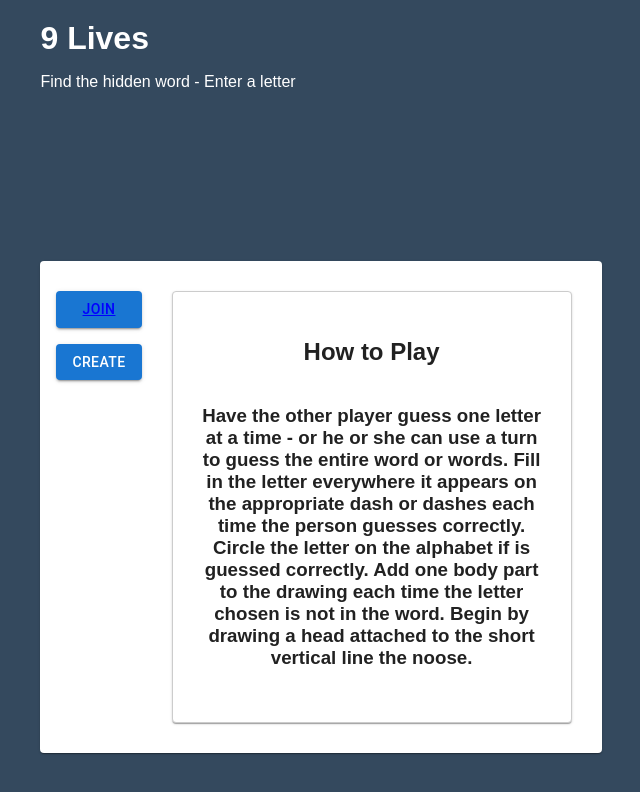
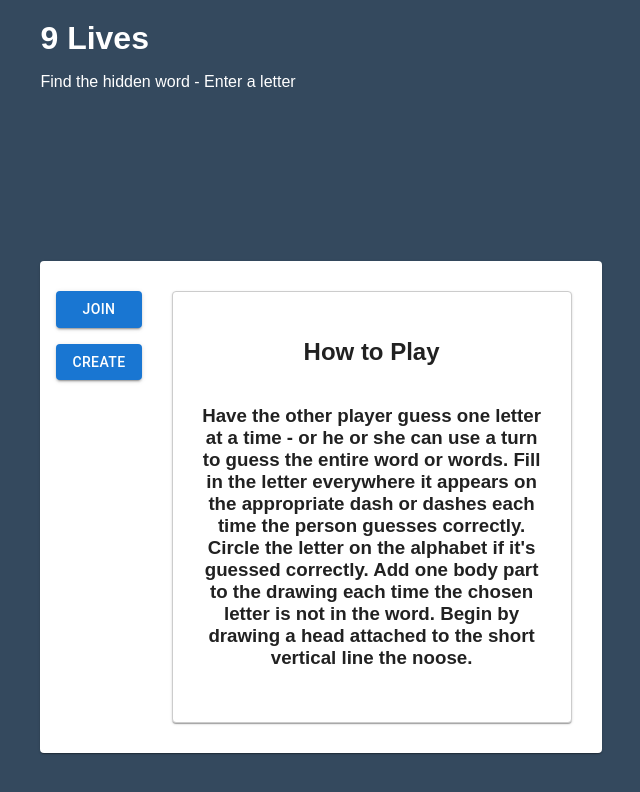
Before and after one commit to infomediadesign/sad-05-2023-project-9lives-frontend, a React (Create React App) app: page /home in a window 1280 px wide. Shown: the top 792 px of the page, without its empty margins (319-959 px from the left). Built offline with nearby package versions, Linux system fonts and the light colour scheme.

Commit message:
changed from button link to button component

```diff
--- a/src/components/Join.js
+++ b/src/components/Join.js
@@ -1,14 +1,90 @@
+// import React from "react";
+// import Button from "@mui/material/Button";
+// import Card from "@mui/material/Card";
+// import CardContent from "@mui/material/CardContent";
+// import TextField from "@mui/material/TextField";
+// import { BrowserRouter as Router, Switch, Route } from "react-router-dom";
+// import { Link } from "react-router-dom";
+
+// const Join = () => {
+//   const handleSubmit = (event) => {
+//     event.preventDefault();
+//   };
+
+//   return (
+//     <div>
+//       <Card className="card">
+//         <CardContent>
+//           <h2> Please Enter the Room Id</h2>
+//           <form onSubmit={handleSubmit}>
+//             <TextField
+//               type="alphanumeric"
+//               label="Room id"
+//               variant="outlined"
+//               fullWidth
+//               inputProps={{ inputMode: "numeric" }}
+//             />
+//             {/* <Button type="submit" variant="contained">
+//             <Link to="/home" className="linkto">
+//             Back
+//             </Link>
+//             </Button>
+//             <Button type="submit" variant="contained">
+//               Join
+//             </Button> */}
+//             <div className="buttonsDiv">
+//               <Button
+//                 className="button1"
+//                 style={{ marginBottom: "1rem" }}
+//                 type="submit"
+//                 variant="contained"
+//               >
+//                 <Link to="/playground" className="linkto">
+//                   Join
+//                 </Link>
+//               </Button>
+//               {/* <Button type="submit" variant="contained">
+//               Back
+//             </Button> */}
+//               <Button
+//                 className="button1"
+//                 style={{ marginBottom: "1rem" }}
+//                 type="submit"
+//                 variant="contained"
+//               >
+
+//               <Link to="/home" className="linkto">
+//                 Back
+//               </Link>
+//               </Button>
+//             </div>
+//           </form>
+//         </CardContent>
+//       </Card>
+//     </div>
+//   );
+// };
+
+// export default Join;
+
+
+
 import React from "react";
+import { useNavigate } from "react-router-dom";
 import Button from "@mui/material/Button";
 import Card from "@mui/material/Card";
 import CardContent from "@mui/material/CardContent";
 import TextField from "@mui/material/TextField";
-import { BrowserRouter as Router, Switch, Route } from "react-router-dom";
-import { Link } from "react-router-dom";
 
 const Join = () => {
+  const navigate = useNavigate();
+
   const handleSubmit = (event) => {
     event.preventDefault();
+    // Handle form submission logic if needed
+
+    // Navigate to the next page
+    navigate("/playground"); // Replace "/playground" with the desired URL of the next page
   };
 
   return (
@@ -24,14 +100,6 @@ const Join = () => {
               fullWidth
               inputProps={{ inputMode: "numeric" }}
             />
-            {/* <Button type="submit" variant="contained">
-            <Link to="/home" className="linkto">
-            Back
-            </Link>
-            </Button>
-            <Button type="submit" variant="contained">
-              Join
-            </Button> */}
             <div className="buttonsDiv">
               <Button
                 className="button1"
@@ -39,23 +107,16 @@ const Join = () => {
                 type="submit"
                 variant="contained"
               >
-                <Link to="/playground" className="linkto">
-                  Join
-                </Link>
+                Join
               </Button>
-              {/* <Button type="submit" variant="contained">
-              Back
-            </Button> */}
               <Button
                 className="button1"
                 style={{ marginBottom: "1rem" }}
-                type="submit"
+                type="button"
                 variant="contained"
+                onClick={() => navigate("/home")}
               >
-
-              <Link to="/home" className="linkto">
                 Back
-              </Link>
               </Button>
             </div>
           </form>
--- a/src/components/Login.js
+++ b/src/components/Login.js
@@ -1,5 +1,8 @@
+
 import React, { useState } from 'react';
+import { useNavigate } from 'react-router-dom';
 import { Link } from 'react-router-dom';
+
 import Card from '@mui/material/Card';
 import CardContent from '@mui/material/CardContent';
 import TextField from '@mui/material/TextField';
@@ -7,13 +10,14 @@ import Button from "@mui/material/Button";
 import './Login.css';
 
 const Login = () => {
+  const navigate = useNavigate();
   const [email, setEmail] = useState('');
   const [password, setPassword] = useState('');
 
   const handleLogin = (e) => {
     e.preventDefault();
     console.log('Logging in...', email, password);
-
+    navigate('/home'); // Replace '/home' with the desired URL of the next page
   };
 
   return (
@@ -37,9 +41,7 @@ const Login = () => {
           </div>
 
           <Button type="submit" variant="contained" fullWidth>
-            <Link to="/home" className="linkto">
             Login
-            </Link>
           </Button>
 
           <p className='message'>
--- a/src/components/PostLogin.js
+++ b/src/components/PostLogin.js
@@ -1,13 +1,15 @@
 import React from "react";
+import { useNavigate } from "react-router-dom";
 import Button from "@mui/material/Button";
 import Card from "@mui/material/Card";
 import CardContent from "@mui/material/CardContent";
-import { Link } from 'react-router-dom';
 import "./PostLogin.css";
 
 const PostLogin = () => {
-  const handleLogin = (event) => {
-    event.preventDefault();
+  const navigate = useNavigate();
+
+  const handleJoin = () => {
+    navigate("/join"); // Replace "/join" with the desired URL of the next page
   };
 
   return (
@@ -18,12 +20,11 @@ const PostLogin = () => {
             <Button
               className="button1"
               style={{ marginBottom: "1rem" }}
-              type="submit"
+              type="button"
               variant="contained"
+              onClick={handleJoin}
             >
-              <Link to="/join" className="linkto">
-            Join
-            </Link>
+              Join
             </Button>
             <Button type="submit" variant="contained">
               Create
@@ -36,13 +37,12 @@ const PostLogin = () => {
 
               <form>
                 <h3>
-
                   Have the other player guess one letter at a time - or he or
                   she can use a turn to guess the entire word or words. Fill in
                   the letter everywhere it appears on the appropriate dash or
                   dashes each time the person guesses correctly. Circle the
-                  letter on the alphabet if is guessed correctly. Add one body
-                  part to the drawing each time the letter chosen is not in the
+                  letter on the alphabet if it's guessed correctly. Add one body
+                  part to the drawing each time the chosen letter is not in the
                   word. Begin by drawing a head attached to the short vertical
                   line the noose.
                 </h3>
```
